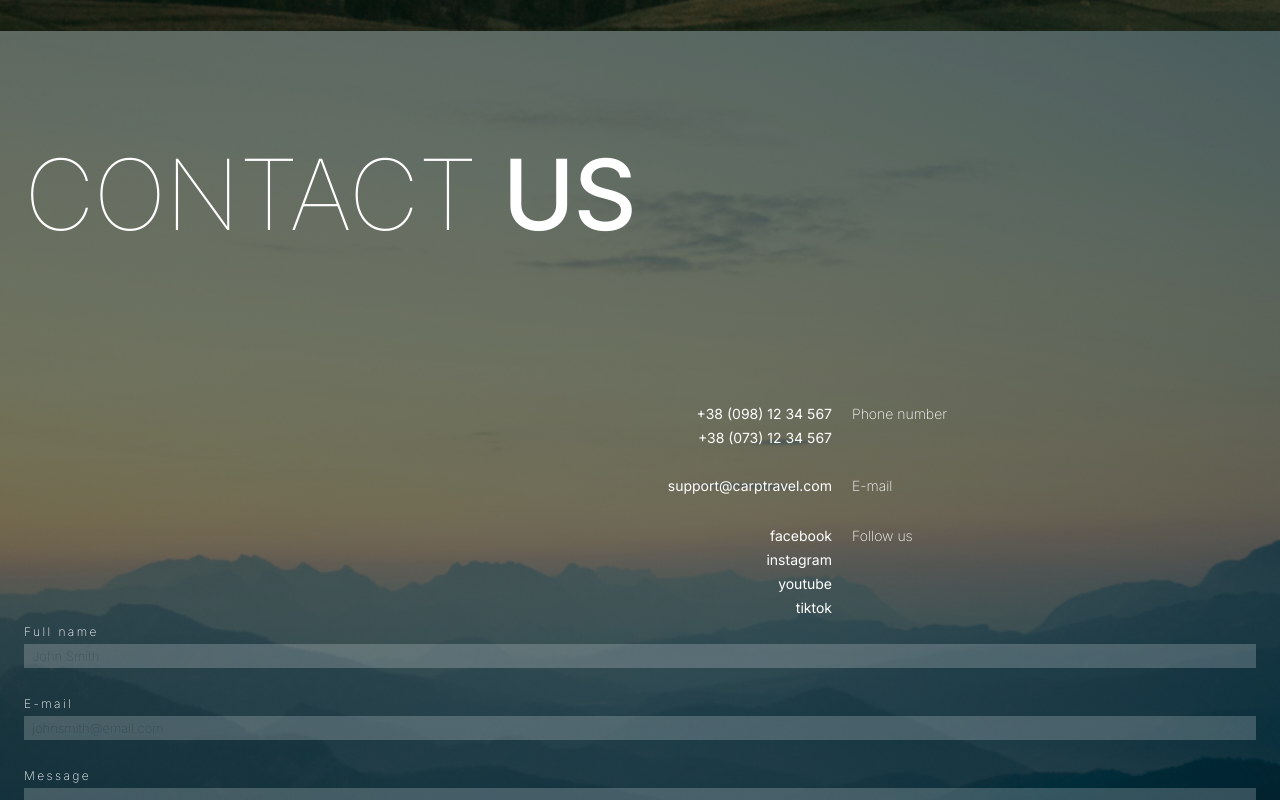
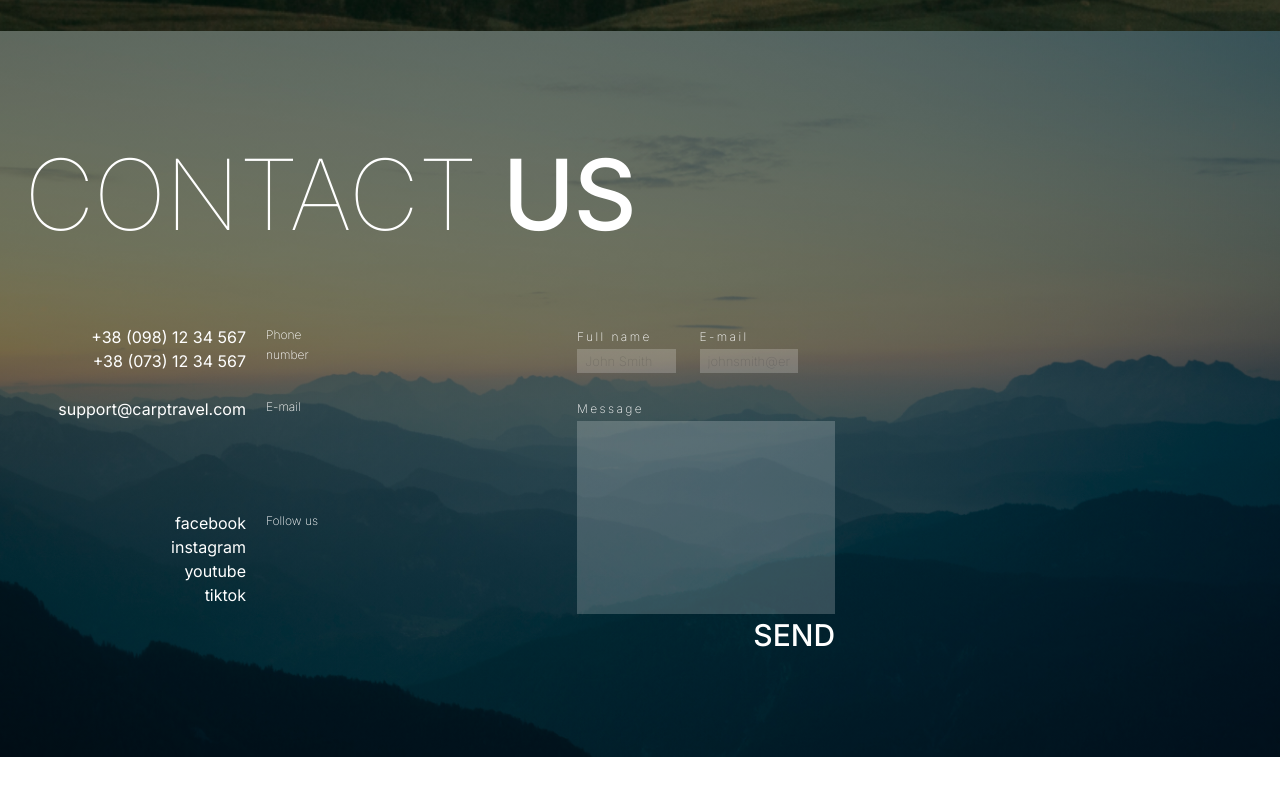
Before and after one commit to Yarzik7/carp-travel, a Next.js app: page / in a window 1280 px wide. Shown: the part 780-1580 px from the top of the page. After the commit the page ends 1537 px from the top, so only its background shows below. Built offline with nearby package versions, Linux system fonts and the light colour scheme.

Commit message:
work on contacts section adaptive

```diff
--- a/src/components/Contacts/ContactBlock/ContactBlock.jsx
+++ b/src/components/Contacts/ContactBlock/ContactBlock.jsx
@@ -8,11 +8,18 @@ const ContactBlock = ({
   labelClassName,
 }) => {
   return (
-    <div className={`flex gap-[20px] ${className}`}>
-      <ul className={`w-2/3 text-right ${listClassName}`}>
+    <div className={`flex gap-[20px] md:justify-end ${className ?? ""}`}>
+      <ul
+        className={`smOnly:w-[66%] text-right md:w-[73.5%] ${
+          listClassName ?? ""
+        }`}
+      >
         {contactsList.map(({ text, href }, idx) => (
           <li key={idx} className="">
-            <Link href={href} className="leading-[1.71] text-right">
+            <Link
+              href={href}
+              className="leading-[1.71] text-right md:text-[16px] md:leading-[1.5]"
+            >
               {text}
             </Link>
           </li>
@@ -20,7 +27,9 @@ const ContactBlock = ({
       </ul>
 
       <p
-        className={`w-1/3 marker:text-[12px] font-extralight leading-[1.67] ${labelClassName}`}
+        className={`smOnly:w-[34%] text-[12px] font-extralight leading-[1.67] md:w-[26.5%] ${
+          labelClassName ?? ""
+        }`}
       >
         {label}
       </p>
--- a/src/components/Contacts/Contacts.jsx
+++ b/src/components/Contacts/Contacts.jsx
@@ -10,22 +10,26 @@ const Contacts = () => {
   return (
     <Section sectionClasses={[css.contactsBgImg]}>
       <Title normalPart="Contact" boldPart="us" />
-      <address className="mt-[36px] flex flex-col gap-[26px]">
-        <div className="flex flex-col gap-[24px]">
+      <div className="flex flex-col gap-[12px] mt-[36px] md:gap-[64px] lg:flex-row lg:gap-[231px] lg:mt-[71px]">
+        <address className="flex flex-col gap-[26px] mdOnly:flex-row md:gap-[90px]">
+          <div className="flex flex-col gap-[24px] md:w-[322px]">
             <ContactBlock contactsList={phones} label="Phone number" />
             <ContactBlock contactsList={emails} label="E-mail" />
           </div>
 
+          <div className="mdOnly:w-[292px]">
             <ContactBlock
               contactsList={socials}
               label="Follow us"
-          className=""
-          listClassName=""
-          labelClassName=""
+              className="beforeLg:flex-row-reverse"
+              listClassName="mdOnly:text-left mdOnly:w-[80%]"
+              labelClassName="mdOnly:w-[20%]"
             />
+          </div>
         </address>
-      <Form className="flex flex-col gap-[24px]">
-        <div className="flex flex-col gap-[24px]">
+        <Form className="">
+          <div className="flex flex-col gap-[24px] mdOnly:flex-row md:gap-[24px]">
+            <div className="flex beforeLg:flex-col gap-[24px] md:w-[221px]">
               <Input label="Full name" name="name" placeholder="John Smith" />
               <Input
                 label="E-mail"
@@ -34,8 +38,12 @@ const Contacts = () => {
                 placeholder="johnsmith@email.com"
               />
             </div>
+            <div className="mdOnly:w-[463px]">
               <Input label="Message" name="message" type="textarea" />
+            </div>
+          </div>
         </Form>
+      </div>
     </Section>
   );
 };
--- a/src/components/Title/Title.jsx
+++ b/src/components/Title/Title.jsx
@@ -1,6 +1,6 @@
 const Title = ({ boldPart, normalPart }) => {
   return (
-    <h2 className="font-thin -tracking-[1.6px] uppercase text-[40px] md:mb-[68px] md:text-[67px] lg:mb-[148px] lg:text-[98px]">
+    <h2 className="font-thin -tracking-[1.6px] uppercase text-[40px] md:text-[67px] lg:text-[98px]">
       {normalPart} <span className="font-medium">{boldPart}</span>
     </h2>
   );
--- a/tailwind.config.js
+++ b/tailwind.config.js
@@ -20,6 +20,9 @@ module.exports = {
       sm: "320px",
       md: "768px",
       lg: "1280px",
+      mdOnly: { min: "768px", max: "1279px" },
+      smOnly: { max: "767px" },
+      beforeLg: { max: "1279px" },
     },
     colors: {
       transparent: "transparent",
```
Lines whose indentation alone changed are shown as unchanged.
